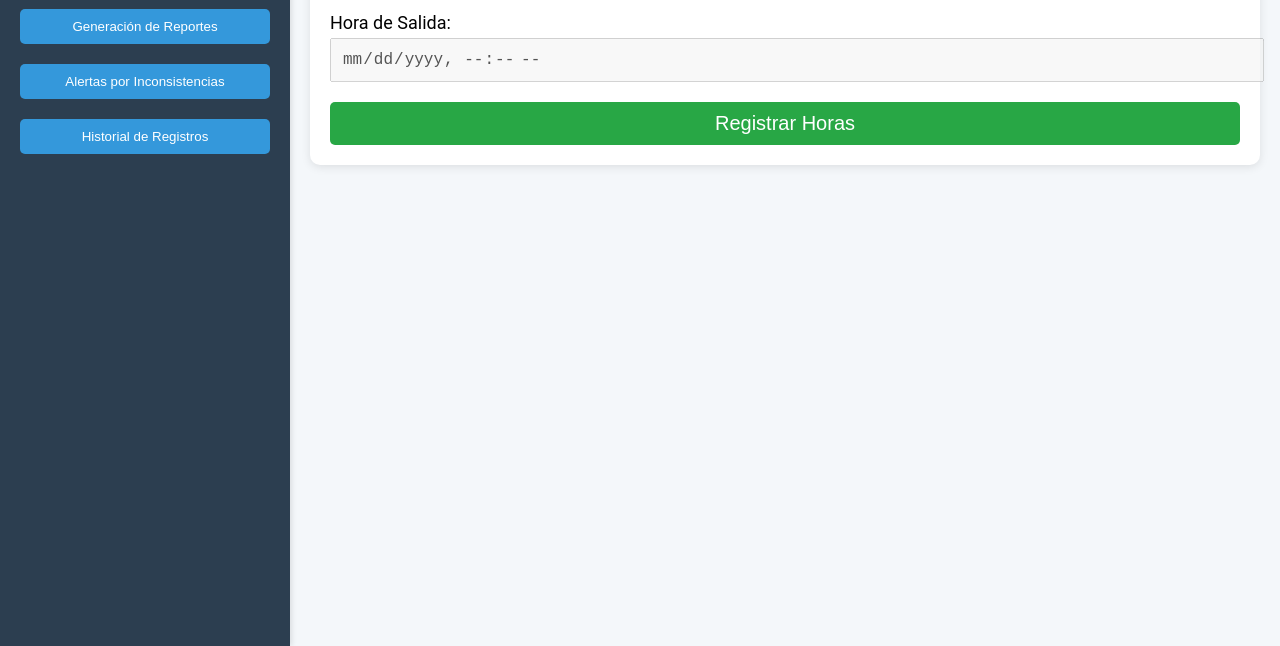
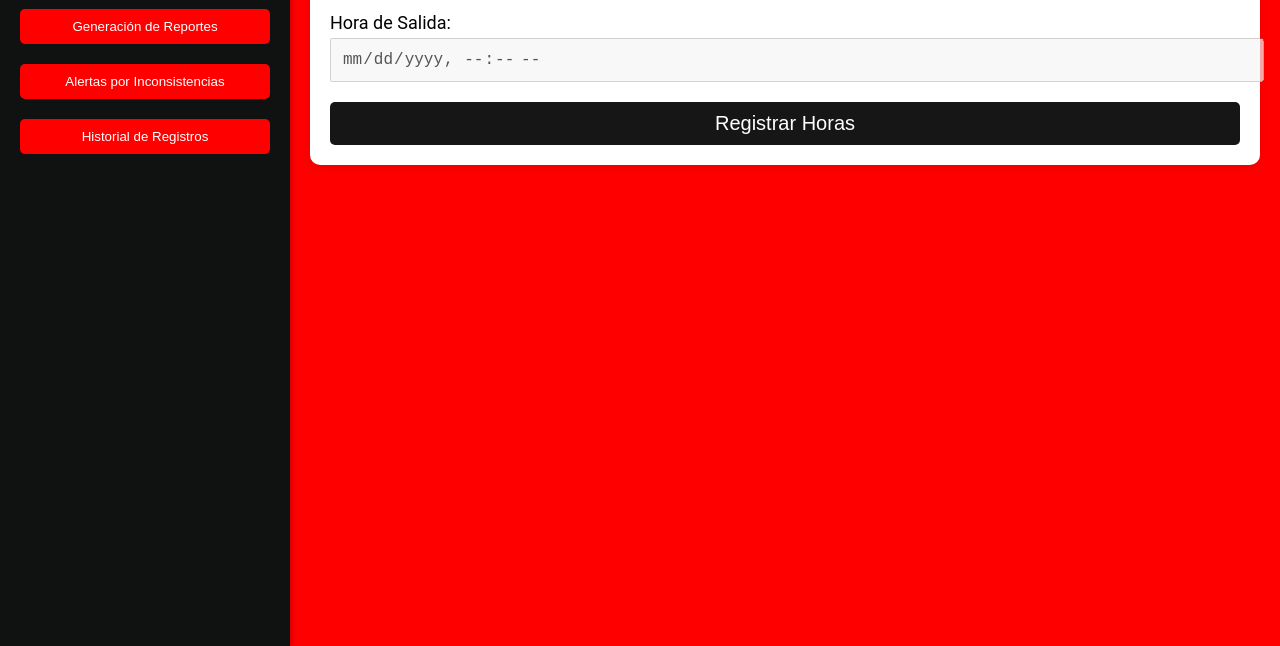
Before and after one commit to CristianSierra420/proyecto-integrador.ip, a plain HTML site: page panel de control.html in a window 1280 px wide. Shown: the part 154-800 px from the top of the page. Drawn offline with Linux system fonts and the light colour scheme.

Commit message:
Update panel de control.css

```diff
--- a/panel de control.css
+++ b/panel de control.css
@@ -3,21 +3,21 @@ body {
     margin: 0;
     display: flex;
     height: 100vh;
-    background-color: #f4f7fa;
+    background-color: #ff0000;
 }
 .sidebar {
     width: 250px;
-    background-color: #2c3e50;
+    background-color: #101111;
     color: white;
     padding: 20px;
-    box-shadow: 2px 0 5px rgba(0,0,0,0.1);
+    box-shadow: 2px 0 5px rgba(0,0,0,0.2);
 }
 .sidebar h2 {
     text-align: center;
     margin-bottom: 30px;
 }
 .sidebar button {
-    background-color: #3498db;
+    background-color: #ff0000;
     color: white;
     border: none;
     padding: 10px;
@@ -28,7 +28,7 @@ body {
     transition: background-color 0.3s;
 }
 .sidebar button:hover {
-    background-color: #2980b9;
+    background-color: #000000;
 }
 .content {
     flex: 1;
@@ -61,7 +61,7 @@ input[type="datetime-local"] {
     margin-top: 5px;
 }
 button.register {
-    background: #28a745;
+    background: #151615;
     color: white;
     padding: 10px;
     font-size: 20px;
```
